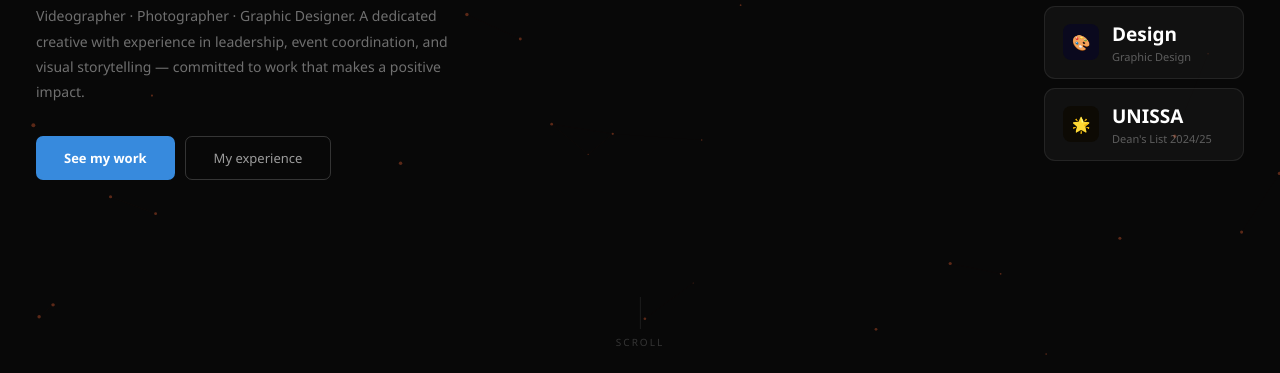
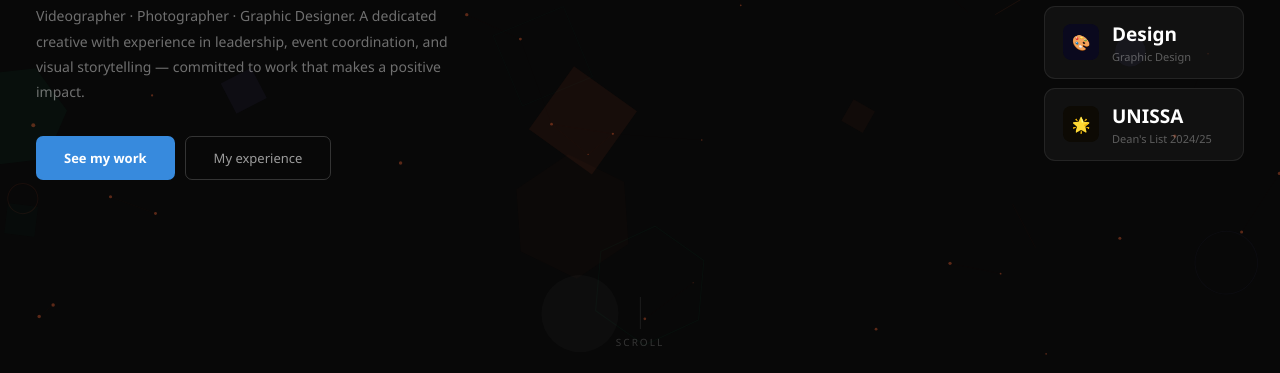
Before and after one commit to AR-271/ar-271.github.io, a plain HTML site: page index.html in a window 1280 px wide. Shown: the part 427-800 px from the top of the page. Drawn offline with Linux system fonts and the light colour scheme.

Commit message:
Update index.html

```diff
--- a/index.html
+++ b/index.html
@@ -8,6 +8,15 @@
   *{box-sizing:border-box;margin:0;padding:0}
   :root{--accent:#378ADD;--font:'Segoe UI',system-ui,sans-serif}
   body{background:#080808;font-family:var(--font);color:#fff;overflow-x:hidden}
+ #geo-canvas{
+  position:fixed;
+  inset:0;
+  width:100%;
+  height:100%;
+  z-index:0;
+  pointer-events:none;
+}
+.nav{position:sticky;top:0;z-index:100;background:rgba(8,8,8,0.85);backdrop-filter:blur(12px)}
 
   /* NAV */
   .nav{display:flex;justify-content:space-between;align-items:center;padding:0 36px;height:56px;border-bottom:0.5px solid rgba(255,255,255,0.06);position:sticky;top:0;z-index:100;background:#080808;flex-wrap:wrap;gap:4px}
@@ -19,7 +28,7 @@
   .nl.on{color:#fff;background:rgba(255,255,255,0.1)}
   .nl.cta{background:#378ADD;color:#fff;margin-left:4px}
   .nl.cta:hover{opacity:0.85}
-  .pg{display:none}.pg.on{display:block}
+  .pg{display:none}.pg.on{display:block;position:relative;z-index:1}
 
   /* HERO */
   .hero{min-height:calc(100vh - 56px);display:flex;align-items:center;padding:40px 36px;position:relative;overflow:hidden}
@@ -174,6 +183,7 @@
 </head>
 <body>
 
+ <canvas id="geo-canvas"></canvas>
 <nav class="nav">
   <div class="logo">Auza'ie<em>.</em></div>
   <div class="nav-links">
@@ -527,5 +537,96 @@ function initCanvas(){
 renderWork('all');renderExp('all');
 setTimeout(initCanvas,80);
 </script>
+ <script>
+(function(){
+  const canvas=document.getElementById('geo-canvas');
+  const ctx=canvas.getContext('2d');
+  let W,H,shapes=[];
+  const COLORS=[
+    'rgba(216,90,48,0.12)','rgba(216,90,48,0.06)',
+    'rgba(127,119,221,0.08)','rgba(29,158,117,0.07)',
+    'rgba(255,255,255,0.04)','rgba(216,90,48,0.04)',
+  ];
+  const TYPES=['triangle','square','hexagon','circle','line'];
+
+  function makeShape(){
+    return{
+      type:TYPES[Math.floor(Math.random()*TYPES.length)],
+      size:Math.random()*60+20,
+      x:Math.random()*W, y:Math.random()*H,
+      vx:(Math.random()-0.5)*0.3,
+      vy:(Math.random()-0.5)*0.3,
+      rot:Math.random()*Math.PI*2,
+      vrot:(Math.random()-0.5)*0.004,
+      color:COLORS[Math.floor(Math.random()*COLORS.length)],
+      stroke:Math.random()>0.5,
+      alpha:Math.random()*0.5+0.3,
+    };
+  }
+
+  function resize(){
+    W=canvas.width=window.innerWidth;
+    H=canvas.height=window.innerHeight;
+    shapes=Array.from({length:30},makeShape);
+  }
+
+  function drawTriangle(s){
+    ctx.beginPath();
+    ctx.moveTo(0,-s.size*0.577);
+    ctx.lineTo(s.size/2,s.size*0.289);
+    ctx.lineTo(-s.size/2,s.size*0.289);
+    ctx.closePath();
+  }
+  function drawHex(s){
+    ctx.beginPath();
+    for(let i=0;i<6;i++){
+      const a=Math.PI/180*(60*i-30);
+      i===0?ctx.moveTo(s.size*Math.cos(a),s.size*Math.sin(a))
+           :ctx.lineTo(s.size*Math.cos(a),s.size*Math.sin(a));
+    }
+    ctx.closePath();
+  }
+
+  function drawShape(s){
+    ctx.save();
+    ctx.translate(s.x,s.y);
+    ctx.rotate(s.rot);
+    ctx.globalAlpha=s.alpha;
+    if(s.type==='line'){
+      ctx.beginPath();
+      ctx.moveTo(-s.size/2,0);
+      ctx.lineTo(s.size/2,0);
+      ctx.strokeStyle=s.color;
+      ctx.lineWidth=1;
+      ctx.stroke();
+    } else {
+      if(s.type==='triangle') drawTriangle(s);
+      else if(s.type==='square'){ctx.beginPath();ctx.rect(-s.size/2,-s.size/2,s.size,s.size)}
+      else if(s.type==='hexagon') drawHex(s);
+      else if(s.type==='circle'){ctx.beginPath();ctx.arc(0,0,s.size/2,0,Math.PI*2)}
+      if(s.stroke){ctx.strokeStyle=s.color;ctx.lineWidth=1;ctx.stroke()}
+      else{ctx.fillStyle=s.color;ctx.fill()}
+    }
+    ctx.restore();
+  }
+
+  function tick(){
+    ctx.clearRect(0,0,W,H);
+    shapes.forEach(s=>{
+      s.x+=s.vx; s.y+=s.vy; s.rot+=s.vrot;
+      if(s.x<-100)s.x=W+100;
+      if(s.x>W+100)s.x=-100;
+      if(s.y<-100)s.y=H+100;
+      if(s.y>H+100)s.y=-100;
+      drawShape(s);
+    });
+    requestAnimationFrame(tick);
+  }
+
+  resize();
+  window.addEventListener('resize',resize);
+  tick();
+})();
+</script>
 </body>
 </html>
```
